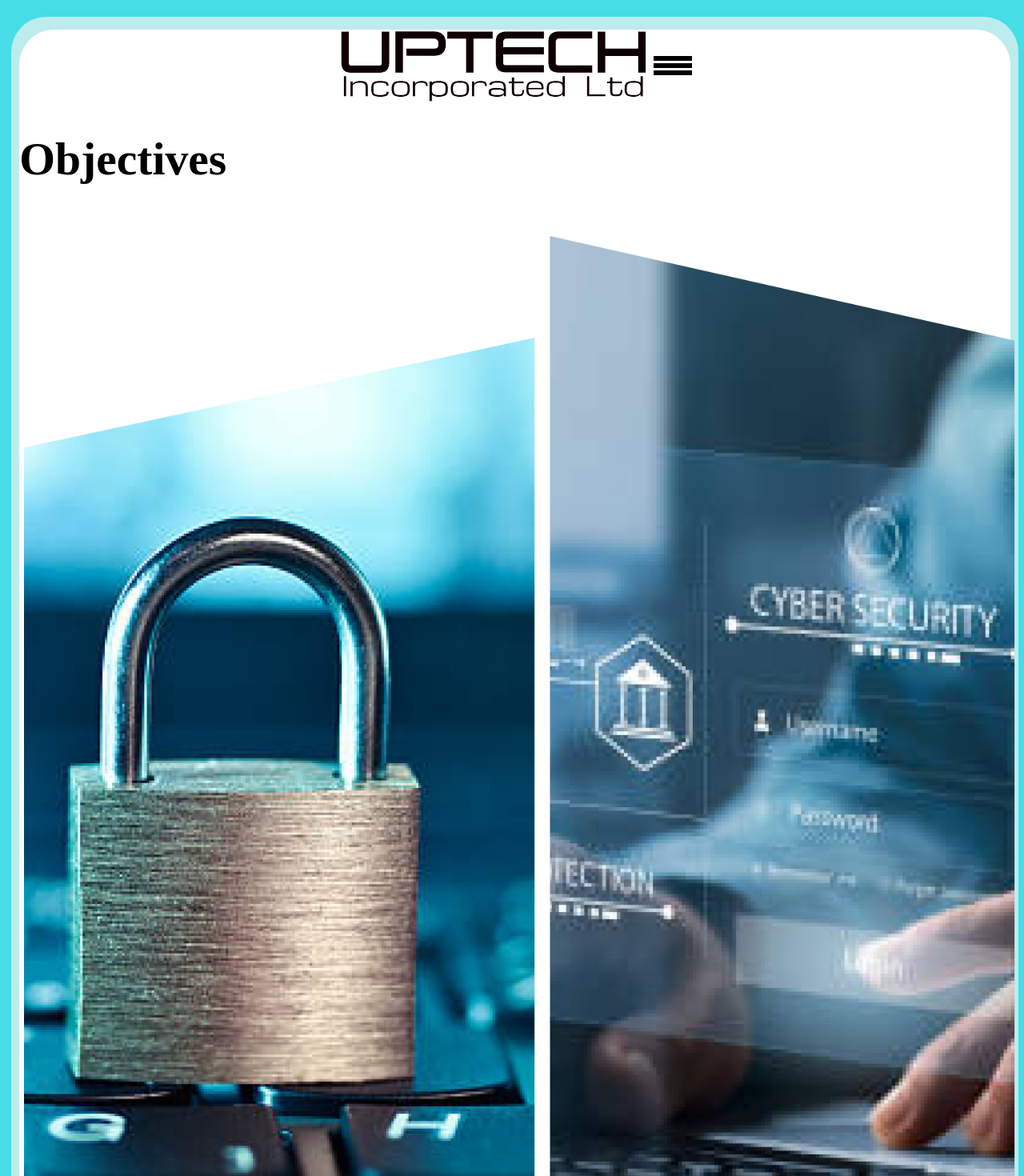
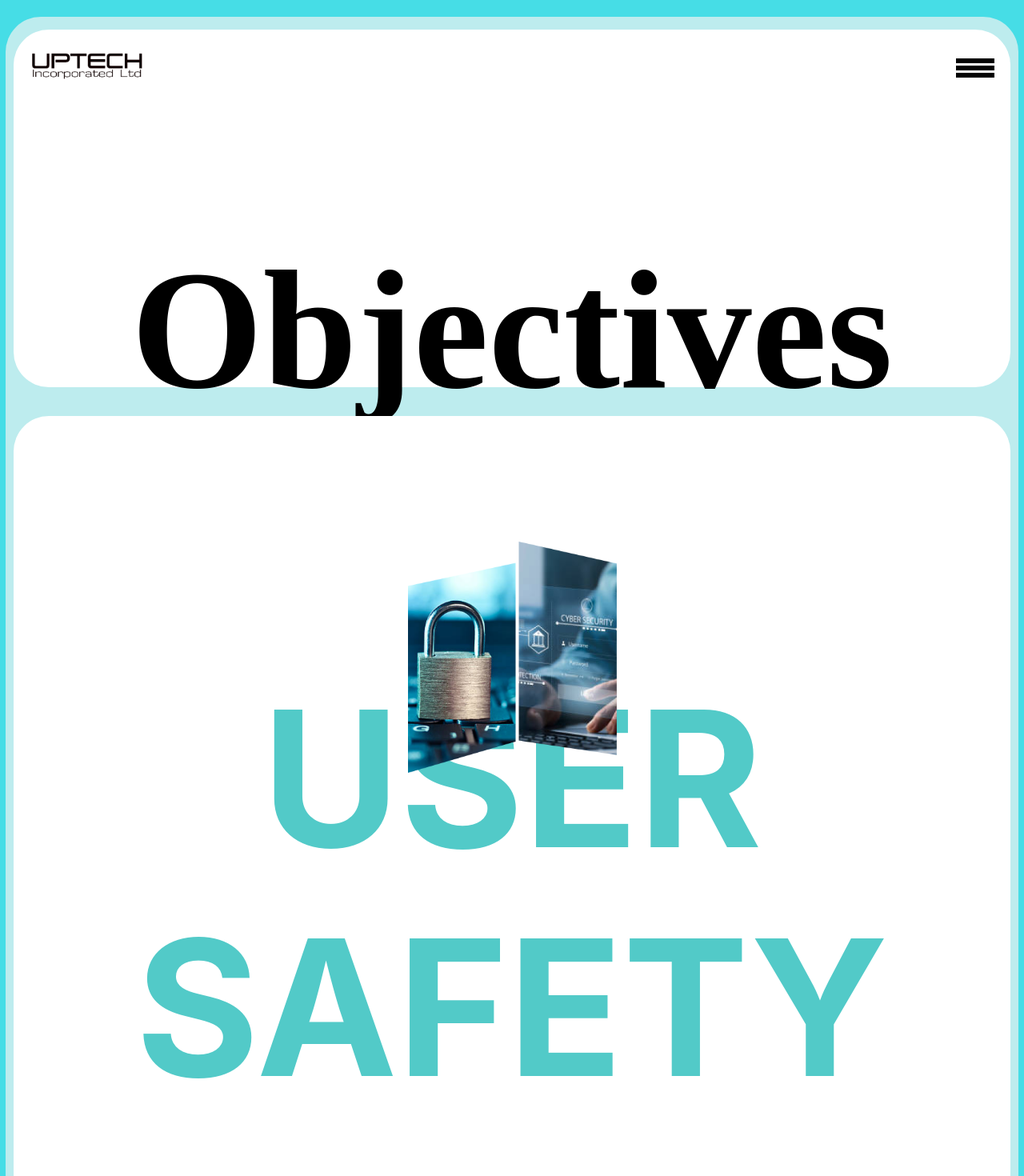
Before and after one commit to uptech2021/Uptech_Website, a Next.js app: page /objectives in a window 1280 px wide. Shown: the top 1470 px of the page at 80% size. Built offline with nearby package versions, Linux system fonts and the light colour scheme.

Commit message:
320px view done

```diff
--- a/app/objectives/page.tsx
+++ b/app/objectives/page.tsx
@@ -1,3 +1,5 @@
+'use client'
+
 import '../../styles/objectives/objectives.css'
 import uptechLogo from '../../public/images/uptech logo.png'
 import menu from '../../public/images/menu.svg'
@@ -7,19 +9,37 @@ import dataSecurity from '../../public/images/Objectives/data security.png'
 import privacyLock from '../../public/images/Objectives/Mask group.png'
 
 import Image from 'next/image'
+// import { useWindowSize } from 'react-use'; //react package that checks the screen size of the device
 import Link from "next/link"
 
 export default function Objectives(){
+
+    // const { width } = useWindowSize();
+
     return(
         <main className='objectives-main-container'>
+            <div className="outer-layer">
                 <div className="objectives-first-container">
-                <div className="outer-layer">
-                    <div className="inner-layer">
-                        <header className="navbar">
+                    <div className="objectives-section">
+                        <header className="head">
+                            <div className="uptech-logo-container">
                                 <Image src={uptechLogo} className ="uptech-logo" alt="Uptech Logo"/>
+                            </div>
+
+                            <nav className="navbar">
+                                <ul className="nav-items">
+                                    <li className="nav-links">Home</li>
+                                    <li className="nav-links">Objectives</li>
+                                    <li className="nav-links">About us</li>
+                                    <li className="nav-links">Products</li>
+                                    <li className="nav-links">Contact us</li>
+                                </ul>
+                            </nav>
 
                             <Image src={menu} className="menu-dropdown" alt="Navigation Sandwich Menu"/>
+
                         </header>
+
                         <header className="objectives-header">
                             <h1>Objectives</h1>
                         </header>
@@ -28,10 +48,8 @@ export default function Objectives(){
                         </section>
                     </div>
                 </div>
-            </div>
                 <div className='objectives-second-container'>
-                <div className='outer-layer'>
-                    <div className='inner-layer'>
+                        <div className='objectives-info-section'>
                             <header className="usersafety-header">
                                 <h1>USER SAFETY</h1>
                             </header>
--- a/package.json
+++ b/package.json
@@ -11,7 +11,7 @@
   "dependencies": {
     "cypress": "^13.3.1",
     "jest": "^29.7.0",
-    "next": "13.5.4",
+    "next": "^14.0.0",
     "react": "^18",
     "react-dom": "^18",
     "react-use": "^17.4.0",
--- a/styles/objectives/objectives.css
+++ b/styles/objectives/objectives.css
@@ -1,187 +1,221 @@
 .objectives-main-container {
-  background-color: #46DDE6;
-  display: flex;
-  flex-direction: column;
-  height: 379.8125rem;
   font-family: "THICCCBOI";
-  margin-left: 0.44rem;
+  position: relative;
 }
-.objectives-main-container .objectives-first-container .outer-layer {
+.objectives-main-container .outer-layer {
   padding: 0.99rem 0.63rem;
   margin: 1.31rem 0.44rem 0 0.44rem;
   min-width: 19.125rem;
-  min-height: 26.625rem;
+  max-width: 101.9375rem;
   border-radius: 2.75rem;
   background: rgba(239, 243, 243, 0.7);
   position: relative;
   box-sizing: border-box;
   overflow-x: wrap;
 }
-.objectives-main-container .objectives-first-container .outer-layer .inner-layer {
-  min-width: 17.9375rem;
-  max-height: 100%;
+.objectives-main-container .outer-layer .objectives-first-container .objectives-section {
+  min-width: 17.875rem;
+  max-width: 99.125rem;
+  height: 26.625rem;
+  display: flex;
+  flex-direction: column;
   border-radius: 2.75rem;
   background: #FFF;
   position: relative;
+  overflow: visible;
 }
-.objectives-main-container .objectives-first-container .outer-layer .inner-layer .navbar {
+.objectives-main-container .outer-layer .objectives-first-container .objectives-section .head {
+  margin: 1.84rem 1.25rem 0 1.25rem;
+  min-width: 15.375rem;
   display: flex;
-  min-width: 16.375rem;
-  min-height: 2.0625rem;
-  justify-content: center;
   align-items: center;
-  flex-shrink: 0;
-  margin: 0 1.94rem 0 1.69rem;
 }
-.objectives-main-container .objectives-first-container .outer-layer .inner-layer .navbar .uptech-logo {
-  min-width: 9.0345rem;
-  min-height: 2.0625rem;
+.objectives-main-container .outer-layer .objectives-first-container .objectives-section .head .uptech-logo {
+  max-width: 9rem;
+  height: 100%;
+  margin: 0;
   -o-object-fit: contain;
      object-fit: contain;
 }
-.objectives-main-container .objectives-first-container .outer-layer .inner-layer .navbar .menu-dropdown {
-  min-width: 2.25863rem;
-  min-height: 1.1rem;
-  flex-shrink: 0;
+.objectives-main-container .outer-layer .objectives-first-container .objectives-section .head .navbar {
+  display: none;
 }
-.objectives-main-container .objectives-first-container .outer-layer .inner-layer .objectives-header {
+.objectives-main-container .outer-layer .objectives-first-container .objectives-section .head .menu-dropdown {
+  max-width: 3rem;
+  max-height: 1.5rem;
+  margin-left: auto;
+}
+.objectives-main-container .outer-layer .objectives-first-container .objectives-section .objectives-header {
   display: flex;
-  font-size: 1.8rem;
+  position: relative;
   font-style: normal;
   font-weight: 800;
   line-height: normal;
+  align-items: center;
+  justify-content: center;
+  margin: 2.88rem 0.19rem 0 0.19rem;
 }
-.objectives-main-container .objectives-first-container .outer-layer .inner-layer .objectives-content {
+.objectives-main-container .outer-layer .objectives-first-container .objectives-section .objectives-header h1 {
+  font-family: "THICCCBOI";
+  font-size: 16.53vw;
+}
+.objectives-main-container .outer-layer .objectives-first-container .objectives-section .objectives-content {
+  display: flex;
   min-width: 17.12144rem;
   min-height: 18.11694rem;
+  margin-left: 1rem;
+  align-items: center; /* Vertically center the content */
+  justify-content: center; /* Horizontally center the content */
+  margin-left: 0.43rem;
+  margin-right: 0.38rem;
 }
-.objectives-main-container .objectives-first-container .outer-layer .inner-layer .objectives-content .cybersecurity-img {
-  margin: 1.57rem 0.43rem 0 0.38rem;
-  flex-shrink: 0;
+.objectives-main-container .outer-layer .objectives-first-container .objectives-section .objectives-content .cybersecurity-img {
+  -o-object-fit: contain;
+     object-fit: contain;
   width: 100%;
   height: 100%;
+  z-index: 2;
 }
-.objectives-main-container .objectives-second-container {
+@media (min-width: 425px) {
+  .objectives-main-container .outer-layer .objectives-first-container .objectives-section .objectives-content .objectives-content {
+    min-width: 22.49556rem;
+    min-height: 23.295rem;
+  }
+  .objectives-main-container .outer-layer .objectives-first-container .objectives-section .objectives-content .objectives-content .cybersecurity-img {
+    height: 100%;
+    width: 100%;
+  }
+}
+@media (min-width: 425px) {
+  .objectives-main-container .outer-layer .objectives-first-container .objectives-section {
+    height: 34.696rem;
+  }
+}
+@media (min-width: 768px) {
+  .objectives-main-container .outer-layer .objectives-first-container .objectives-section {
+    height: 27.9375rem;
+  }
+}
+.objectives-main-container .outer-layer .objectives-second-container {
   margin-top: 2.25rem;
 }
-.objectives-main-container .objectives-second-container .outer-layer {
-  padding-top: 0.8rem;
-  padding-left: 0.6rem;
-  padding-right: 0.6rem;
-  margin: 0.43rem 0.44rem 0 0.44rem;
-  min-width: 19.125rem;
-  min-height: 338.875rem;
-  border-radius: 2.75rem;
-  background: rgba(239, 243, 243, 0.7);
-  position: relative;
-  box-sizing: border-box;
-}
-.objectives-main-container .objectives-second-container .outer-layer .inner-layer {
+.objectives-main-container .outer-layer .objectives-second-container .objectives-info-section {
   min-width: 17.9375rem;
   flex-shrink: 0;
   min-height: 303.5rem;
   border-radius: 2.75rem;
   background: #FFF;
   position: relative;
+  overflow: hidden;
 }
-.objectives-main-container .objectives-second-container .outer-layer .inner-layer .usersafety-header {
-  margin-right: 10.31rem;
+.objectives-main-container .outer-layer .objectives-second-container .objectives-info-section .usersafety-header {
+  margin: 9.5rem 1.31rem 0 1.31rem;
+  display: flex;
   text-align: center;
+  align-items: center;
+  justify-content: center;
 }
-.objectives-main-container .objectives-second-container .outer-layer .inner-layer .usersafety-header h1 {
+.objectives-main-container .outer-layer .objectives-second-container .objectives-info-section .usersafety-header h1 {
   min-width: 20.5625rem;
   min-height: 8.875rem;
   display: flex;
   color: #52CAC8;
   font-family: Inter;
-  font-size: 3.6875rem;
+  font-size: 18.4375vw;
   font-style: normal;
   font-weight: 700;
   line-height: normal;
 }
-.objectives-main-container .objectives-second-container .outer-layer .inner-layer .privacy-header {
+.objectives-main-container .outer-layer .objectives-second-container .objectives-info-section .privacy-header {
   margin: 0 0.62rem 0 0.69rem;
+  display: flex;
   text-align: center;
+  align-items: center;
 }
-.objectives-main-container .objectives-second-container .outer-layer .inner-layer .privacy-header h1 {
+.objectives-main-container .outer-layer .objectives-second-container .objectives-info-section .privacy-header h1 {
   color: #52CAC8;
   font-family: Inter;
-  font-size: 3.75rem;
+  font-size: 18.75vw;
   font-style: normal;
   font-weight: 700;
   line-height: normal;
 }
-.objectives-main-container .objectives-second-container .outer-layer .inner-layer .datasecurity-header h1 {
+.objectives-main-container .outer-layer .objectives-second-container .objectives-info-section .datasecurity-header {
+  display: flex;
+  text-align: center;
+}
+.objectives-main-container .outer-layer .objectives-second-container .objectives-info-section .datasecurity-header h1 {
   color: #52CAC8;
-  text-align: center;
   font-family: "Inter";
-  font-size: 3rem;
+  font-size: 15vw;
   font-style: normal;
   font-weight: 700;
   line-height: normal;
 }
-.objectives-main-container .objectives-second-container .outer-layer .inner-layer .usersafety-content p {
+.objectives-main-container .outer-layer .objectives-second-container .objectives-info-section .usersafety-content p {
   color: #000;
   text-align: center;
   font-family: Inter;
-  font-size: 2.5rem;
+  font-size: 12.5vw;
   font-style: normal;
   font-weight: 500;
   line-height: normal;
   margin-right: 0.19rem;
   margin-left: 0.62rem;
 }
-.objectives-main-container .objectives-second-container .outer-layer .inner-layer .usersafety-img-container {
+.objectives-main-container .outer-layer .objectives-second-container .objectives-info-section .usersafety-img-container {
   min-width: 18.05069rem;
   min-height: 9.53206rem;
 }
-.objectives-main-container .objectives-second-container .outer-layer .inner-layer .usersafety-img-container .safety-img {
+.objectives-main-container .outer-layer .objectives-second-container .objectives-info-section .usersafety-img-container .safety-img {
   -o-object-fit: contain;
      object-fit: contain;
   align-items: center;
   width: 100%;
   height: 100%;
 }
-.objectives-main-container .objectives-second-container .outer-layer .inner-layer .privacy-content p {
+.objectives-main-container .outer-layer .objectives-second-container .objectives-info-section .privacy-content {
+  text-align: center;
+}
+.objectives-main-container .outer-layer .objectives-second-container .objectives-info-section .privacy-content p {
   color: #000;
-  text-align: center;
   font-family: Inter;
-  font-size: 2.5rem;
+  font-size: 12.5vw;
   font-style: normal;
   font-weight: 500;
   line-height: normal;
   margin: 0 1rem 0 1rem;
 }
-.objectives-main-container .objectives-second-container .outer-layer .inner-layer .privacy-img-container {
+.objectives-main-container .outer-layer .objectives-second-container .objectives-info-section .privacy-img-container {
   min-width: 17.125rem;
   min-height: 17.38694rem;
 }
-.objectives-main-container .objectives-second-container .outer-layer .inner-layer .privacy-img-container .privacy-img {
+.objectives-main-container .outer-layer .objectives-second-container .objectives-info-section .privacy-img-container .privacy-img {
   width: 100%;
   height: 100%;
   -o-object-fit: contain;
      object-fit: contain;
 }
-.objectives-main-container .objectives-second-container .outer-layer .inner-layer .datasecurity-content {
-  margin-right: 0.38rem;
-  margin-left: 1rem;
+.objectives-main-container .outer-layer .objectives-second-container .objectives-info-section .datasecurity-content {
+  margin-right: 0.25rem;
+  margin-left: 0.44rem;
+  text-align: center;
 }
-.objectives-main-container .objectives-second-container .outer-layer .inner-layer .datasecurity-content p {
+.objectives-main-container .outer-layer .objectives-second-container .objectives-info-section .datasecurity-content p {
   color: #000;
-  text-align: center;
   font-family: Inter;
-  font-size: 2.1875rem;
+  font-size: 9.9vw;
   font-style: normal;
   font-weight: 500;
   line-height: normal;
   min-width: 17.75rem;
   min-height: 19.25rem;
 }
-.objectives-main-container .objectives-second-container .outer-layer .inner-layer .datasecurity-img-container {
+.objectives-main-container .outer-layer .objectives-second-container .objectives-info-section .datasecurity-img-container {
   min-width: 15.54138rem;
   min-height: 14.22156rem;
 }
-.objectives-main-container .objectives-second-container .outer-layer .inner-layer .datasecurity-img-container .datasecurity-img {
+.objectives-main-container .outer-layer .objectives-second-container .objectives-info-section .datasecurity-img-container .datasecurity-img {
   height: 100%;
   width: 100%;
   -o-object-fit: contain;
--- a/styles/objectives/objectives.scss
+++ b/styles/objectives/objectives.scss
@@ -1,20 +1,14 @@
 // code starts at 320px
 .objectives-main-container {
-        background-color: #46DDE6;
-        display: flex;
-        flex-direction: column;
-        height: 379.8125rem;
         font-family: 'THICCCBOI';
-        margin-left: 0.44rem;
+        position: relative;
 
-
-        .objectives-first-container{
         .outer-layer{
             padding: 0.99rem 0.63rem;
             margin: 1.31rem 0.44rem 0 0.44rem;
 
             min-width: 19.125rem;
-                min-height: 26.625rem;
+            max-width: 101.9375rem;
 
             border-radius: 2.75rem;
             background: rgba(239, 243, 243, 0.7);
@@ -22,91 +16,125 @@
             box-sizing: border-box;
             overflow-x: wrap;
 
-            .inner-layer{
-                min-width: 17.9375rem;
-                max-height: 100%;
-
+            .objectives-first-container{
+                .objectives-section{
+                    min-width: 17.875rem;
+                    max-width: 99.125rem;
+                    height: 26.625rem;
+                    display: flex;
+                    flex-direction: column;
                     border-radius: 2.75rem;
                     background: #FFF;
                     position: relative;
+                    overflow: visible;
 
-                .navbar{
+                    .head{
+                        margin: 1.84rem 1.25rem 0 1.25rem;
+                        min-width: 15.375rem;
+
                         display: flex;
-                    min-width: 16.375rem;
-                    min-height: 2.0625rem;
-                    justify-content: center;
                         align-items: center;
-                    flex-shrink: 0;
-                    margin: 0 1.94rem 0 1.69rem;
 
                         .uptech-logo{
-                        min-width: 9.0345rem;
-                        min-height: 2.0625rem;
+                            max-width: 9rem;
+                            height: 100%;
+                            margin: 0;
                             object-fit: contain;
                         }
 
+                        .navbar{
+                            display: none;
+                        }
                         .menu-dropdown{
-                        min-width: 2.25863rem;
-                        min-height: 1.1rem;
-                        flex-shrink: 0;
+                            max-width: 3rem;
+                            max-height: 1.5rem;
+                            margin-left: auto;
                         }
                     }
+
                     .objectives-header{
                         display: flex;
-                    font-size: 1.8rem;
+                        position: relative;
                         font-style: normal;
                         font-weight: 800;
                         line-height: normal;
+                        align-items: center;
+                        justify-content: center;
+                        margin: 2.88rem 0.19rem 0 0.19rem;
+
+                        h1{
+                            font-family: 'THICCCBOI';
+                            font-size: 16.53vw;
                         }
-                .objectives-content{
+
+                    }
+
+                    .objectives-content {
+                        display: flex;
                         min-width: 17.12144rem;
                         min-height: 18.11694rem;
-                    .cybersecurity-img{
-                        margin: 1.57rem 0.43rem 0 0.38rem;
-                        flex-shrink: 0;
+                        margin-left: 1rem;
+                        align-items: center;  /* Vertically center the content */
+                        justify-content: center;  /* Horizontally center the content */
+                        margin-left: 0.43rem;
+                        margin-right: 0.38rem;
+
+
+                    .cybersecurity-img {
+                        object-fit: contain;
                         width: 100%;
                         height: 100%;
+                        z-index: 2;
+                    }
+
+                    @media (min-width: 425px){
+                        .objectives-content{
+                            min-width: 22.49556rem;
+                            min-height: 23.295rem;
+                        .cybersecurity-img{
+                           height: 100%;
+                           width: 100%;
                         }
                     }
                     }
 
                     }
+
+                    @media (min-width: 425px){
+                        height: 34.696rem;
+                    }
+                    @media (min-width: 768px){
+                        height: 27.9375rem;
+                    }
+                }
+
                 }
             .objectives-second-container{
                 margin-top: 2.25rem;
-            .outer-layer{
-                padding-top: 0.8rem;
-                padding-left:0.6rem;
-                padding-right: 0.6rem;
-                margin: 0.43rem 0.44rem 0 0.44rem;
 
-                min-width: 19.125rem;
-                min-height: 338.875rem;
-                border-radius: 2.75rem;
-                background: rgba(239, 243, 243, 0.7);
-                position: relative;
-                box-sizing: border-box;
-
-            .inner-layer{
+                .objectives-info-section{
                     min-width: 17.9375rem;
                     flex-shrink: 0;
                     min-height: 303.5rem;
-
                     border-radius: 2.75rem;
                     background: #FFF;
                     position: relative;
+                    overflow: hidden;
 
 
                     .usersafety-header{
-                    margin-right: 10.31rem;
+                        margin: 9.5rem 1.31rem 0 1.31rem;
+                        display: flex;
                         text-align: center;
+                        align-items: center;
+                        justify-content: center;
                         h1{
                                 min-width: 20.5625rem;
                                 min-height: 8.875rem;
                                 display: flex;
                                 color: #52CAC8;
                                 font-family: Inter;
-                            font-size: 3.6875rem;
+                                font-size: 18.4375vw;
                                 font-style: normal;
                                 font-weight: 700;
                                 line-height: normal;
@@ -114,23 +142,26 @@
                     }
                     .privacy-header{
                         margin: 0 0.62rem 0 0.69rem;
+                        display: flex;
                         text-align: center;
+                        align-items: center;
                         h1{
                             color: #52CAC8;
                             font-family: Inter;
-                        font-size: 3.75rem;
+                            font-size: 18.75vw;
                             font-style: normal;
                             font-weight: 700;
                             line-height: normal;
                         }
                     }
                     .datasecurity-header{
+                        display: flex;
+                        text-align: center;
 
                         h1{
                             color: #52CAC8;
-                        text-align: center;
                             font-family: 'Inter';
-                        font-size: 3rem;
+                            font-size: 15vw;
                             font-style: normal;
                             font-weight: 700;
                             line-height: normal;
@@ -141,7 +172,7 @@
                             color: #000;
                             text-align: center;
                             font-family: Inter;
-                        font-size: 2.5rem;
+                            font-size: 12.5vw;
                             font-style: normal;
                             font-weight: 500;
                             line-height: normal;
@@ -161,11 +192,11 @@
                         }
                     }
                     .privacy-content{
+                        text-align: center;
                         p{
                             color: #000;
-                        text-align: center;
                             font-family: Inter;
-                        font-size: 2.5rem;
+                            font-size: 12.5vw;
                             font-style: normal;
                             font-weight: 500;
                             line-height: normal;
@@ -182,13 +213,14 @@
                         }
                     }
                     .datasecurity-content{
-                    margin-right: 0.38rem;
-                    margin-left: 1rem;
+                        margin-right: 0.25rem;
+                        margin-left: 0.44rem;
+                        text-align: center;
+
                         p{
                             color: #000;
-                        text-align: center;
                             font-family: Inter;
-                        font-size: 2.1875rem;
+                            font-size: 9.9vw;
                             font-style: normal;
                             font-weight: 500;
                             line-height: normal;
@@ -205,6 +237,7 @@
                             object-fit: contain;
                         }
                     }
+
                 }
             }
     }
```
Also changed, not shown: 2 other files (tests, documents, lock files or other folders). Lines whose indentation alone changed are shown as unchanged.
